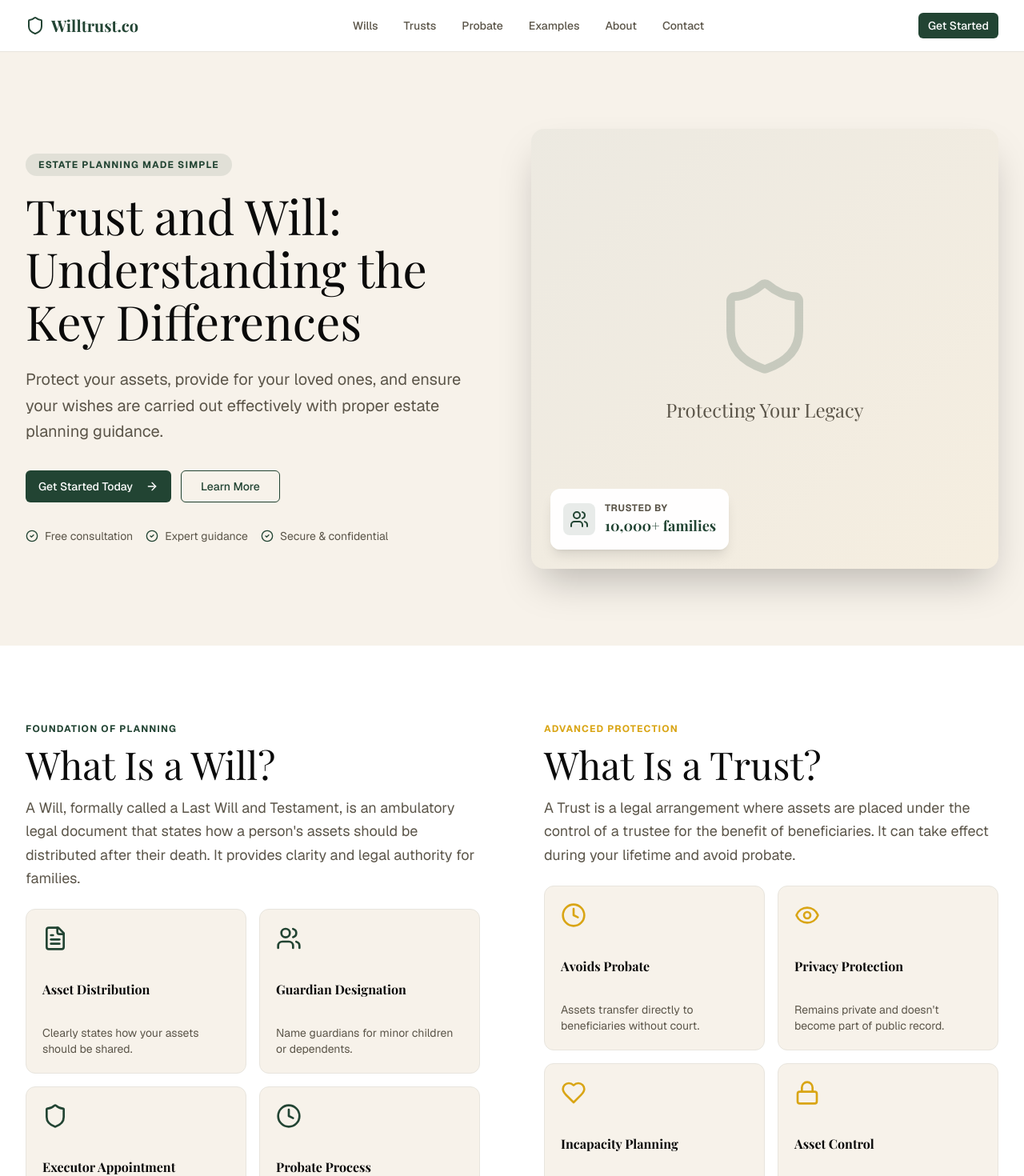
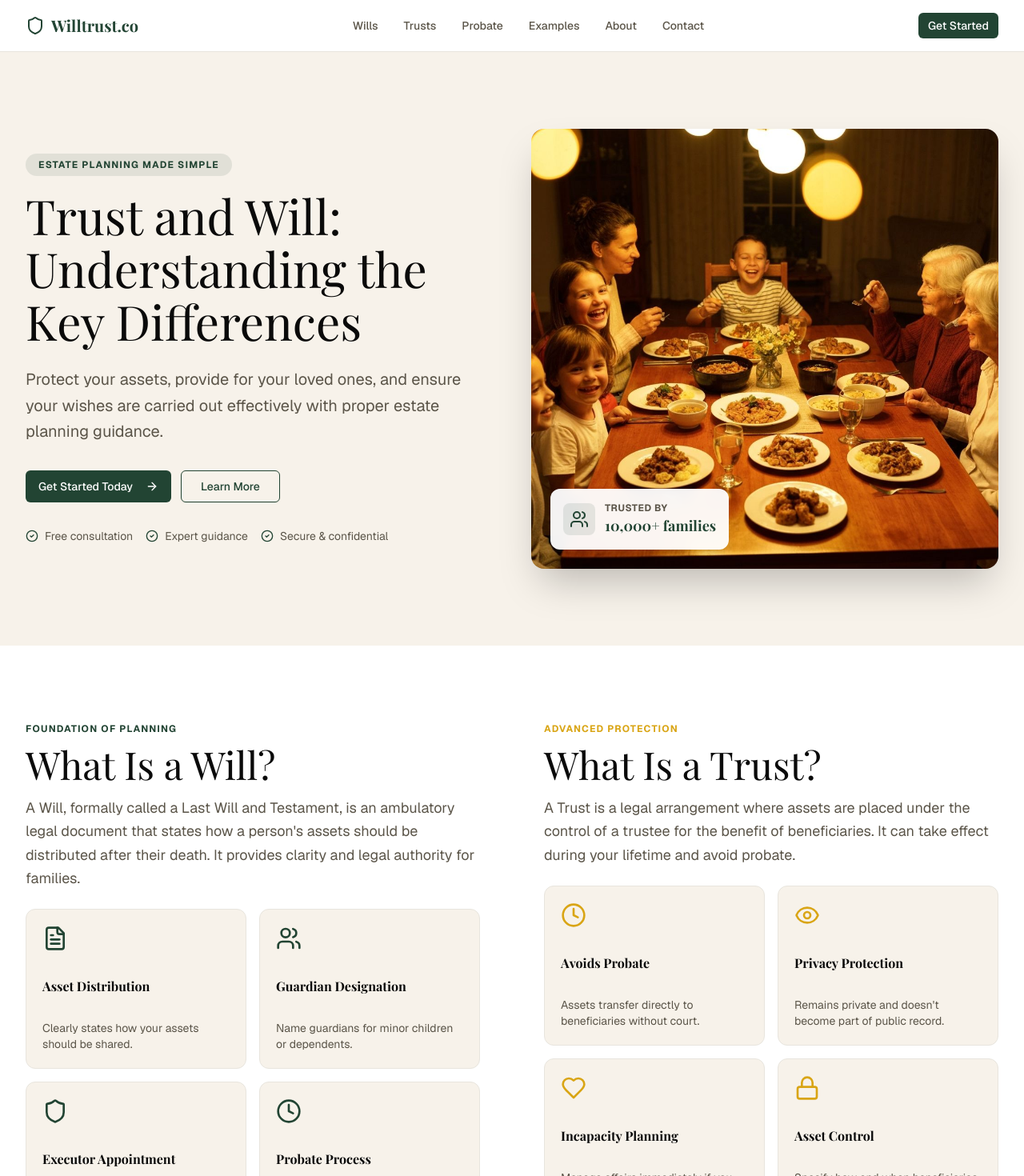
Before and after one commit to sumitbasak100/v0-willtrust.co, a Next.js app: page / in a window 1280 px wide. Shown: the top 1470 px of the page at 80% size. Built offline with nearby package versions, Linux system fonts and the light colour scheme; a web font is replaced by a local one.

Commit message:
Update page.tsx

```diff
--- a/app/page.tsx
+++ b/app/page.tsx
@@ -57,13 +57,14 @@ export default function Home() {
                 </div>
               </div>
             </div>
-            <div className="order-1 lg:order-2 relative h-[400px] lg:h-[550px] rounded-2xl overflow-hidden shadow-2xl bg-gradient-to-br from-primary/5 to-accent/5">
-              <div className="absolute inset-0 flex items-center justify-center">
-                <div className="text-center p-8">
-                  <Shield className="h-32 w-32 text-primary/20 mx-auto mb-6" />
-                  <p className="text-2xl font-serif text-muted-foreground">Protecting Your Legacy</p>
-                </div>
-              </div>
+            <div className="order-1 lg:order-2 relative h-[400px] lg:h-[550px] rounded-2xl overflow-hidden shadow-2xl">
+              <Image
+                src="/warm-family-gathering-dinner-table.jpg"
+                alt="Happy family sharing a meal together"
+                fill
+                className="object-cover"
+                priority
+              />
               <div className="absolute bottom-6 left-6 bg-white/95 backdrop-blur-sm p-4 rounded-xl shadow-lg flex items-center gap-3">
                 <div className="bg-primary/10 p-2 rounded-lg">
                   <Users className="h-6 w-6 text-primary" />
@@ -94,23 +95,23 @@ export default function Home() {
               </div>
               <div className="grid sm:grid-cols-2 gap-4">
                 <Card className="p-5 border-border shadow-none hover:border-primary transition-colors">
-                  <FileText className="h-8 w-8 text-primary mb-3" />
-                  <h3 className="font-serif font-bold mb-2">Asset Distribution</h3>
+                  <FileText className="h-8 w-8 text-primary mb-2" />
+                  <h3 className="font-serif font-bold mb-1.5">Asset Distribution</h3>
                   <p className="text-sm text-muted-foreground">Clearly states how your assets should be shared.</p>
                 </Card>
                 <Card className="p-5 border-border shadow-none hover:border-primary transition-colors">
-                  <Users className="h-8 w-8 text-primary mb-3" />
-                  <h3 className="font-serif font-bold mb-2">Guardian Designation</h3>
+                  <Users className="h-8 w-8 text-primary mb-2" />
+                  <h3 className="font-serif font-bold mb-1.5">Guardian Designation</h3>
                   <p className="text-sm text-muted-foreground">Name guardians for minor children or dependents.</p>
                 </Card>
                 <Card className="p-5 border-border shadow-none hover:border-primary transition-colors">
-                  <Shield className="h-8 w-8 text-primary mb-3" />
-                  <h3 className="font-serif font-bold mb-2">Executor Appointment</h3>
+                  <Shield className="h-8 w-8 text-primary mb-2" />
+                  <h3 className="font-serif font-bold mb-1.5">Executor Appointment</h3>
                   <p className="text-sm text-muted-foreground">Designate a person to manage your final estate.</p>
                 </Card>
                 <Card className="p-5 border-border shadow-none hover:border-primary transition-colors">
-                  <Clock className="h-8 w-8 text-primary mb-3" />
-                  <h3 className="font-serif font-bold mb-2">Probate Process</h3>
+                  <Clock className="h-8 w-8 text-primary mb-2" />
+                  <h3 className="font-serif font-bold mb-1.5">Probate Process</h3>
                   <p className="text-sm text-muted-foreground">Goes through court-supervised validation after death.</p>
                 </Card>
               </div>
@@ -136,29 +137,29 @@ export default function Home() {
               </div>
               <div className="grid sm:grid-cols-2 gap-4">
                 <Card className="p-5 border-border shadow-none hover:border-accent transition-colors">
-                  <Clock className="h-8 w-8 text-accent mb-3" />
-                  <h3 className="font-serif font-bold mb-2">Avoids Probate</h3>
+                  <Clock className="h-8 w-8 text-accent mb-2" />
+                  <h3 className="font-serif font-bold mb-1.5">Avoids Probate</h3>
                   <p className="text-sm text-muted-foreground">
                     Assets transfer directly to beneficiaries without court.
                   </p>
                 </Card>
                 <Card className="p-5 border-border shadow-none hover:border-accent transition-colors">
-                  <Eye className="h-8 w-8 text-accent mb-3" />
-                  <h3 className="font-serif font-bold mb-2">Privacy Protection</h3>
+                  <Eye className="h-8 w-8 text-accent mb-2" />
+                  <h3 className="font-serif font-bold mb-1.5">Privacy Protection</h3>
                   <p className="text-sm text-muted-foreground">
                     Remains private and doesn&apos;t become part of public record.
                   </p>
                 </Card>
                 <Card className="p-5 border-border shadow-none hover:border-accent transition-colors">
-                  <Heart className="h-8 w-8 text-accent mb-3" />
-                  <h3 className="font-serif font-bold mb-2">Incapacity Planning</h3>
+                  <Heart className="h-8 w-8 text-accent mb-2" />
+                  <h3 className="font-serif font-bold mb-1.5">Incapacity Planning</h3>
                   <p className="text-sm text-muted-foreground">
                     Manage affairs immediately if you become unable to do so.
                   </p>
                 </Card>
                 <Card className="p-5 border-border shadow-none hover:border-accent transition-colors">
-                  <Lock className="h-8 w-8 text-accent mb-3" />
-                  <h3 className="font-serif font-bold mb-2">Asset Control</h3>
+                  <Lock className="h-8 w-8 text-accent mb-2" />
+                  <h3 className="font-serif font-bold mb-1.5">Asset Control</h3>
                   <p className="text-sm text-muted-foreground">
                     Specify how and when beneficiaries receive inheritance.
                   </p>
```
